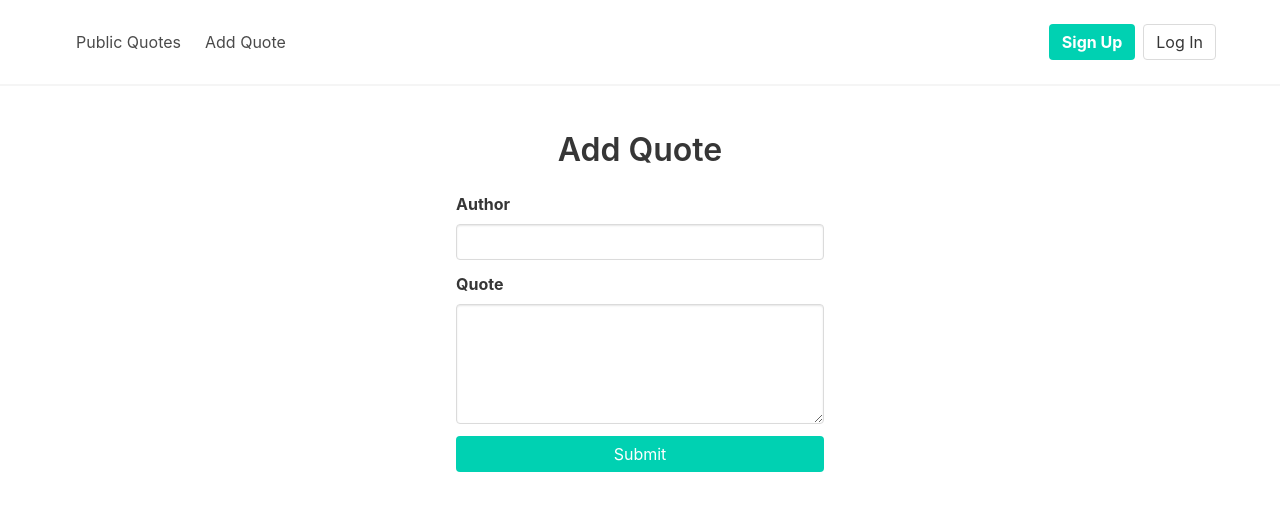
After one commit to vimtor/quotes-handlebars, a Node server app: page /quotes/add in a window 1280 px wide. The commit adds this page. Shown: the top 511 px of the page. Run offline with Node 20, Linux system fonts and the light colour scheme; some libraries are stand-ins or nearby versions.

```diff
--- a/routes/quotes.js
+++ b/routes/quotes.js
@@ -1,29 +1,47 @@
 const express = require('express');
+const mongoose = require('mongoose');
 const router = express.Router();
+
+require('../models/Quote');
+const Quote = mongoose.model('Quote');
 
 router.get('/add', (req, res) => {
     res.render('quotes/add.hbs');
 });
 
 router.post('/add', (req, res) => {
-    const errors = [];
     const {author, quote} = req.body;
 
-    if (!author) {
-        errors.push({message: 'Please submit an author.'});
-    }
-
     if (!quote) {
-        errors.push({message: 'Quote cannot be empty.'});
-    }
-
-    if (errors.length > 0) {
         res.render('quotes/add.hbs', {
-            errors, author, quote
+            author,
+            quote,
+            messages: [
+                {
+                    text: 'Quote cannot be empty.',
+                    type: 'danger'
+                }
+            ]
         });
     }
     else {
-        res.render('quotes/add.hbs');
+        const newQuote = {
+            quote,
+            author: author !== '' ? author : undefined
+        };
+
+        new Quote(newQuote)
+            .save()
+            .then(quote => {
+                res.render('quotes/add.hbs', {
+                    messages: [
+                        {
+                            text: 'Quote added succesfully',
+                            type: 'success'
+                        }
+                    ]
+                });
+            });
     }
 });
 
--- a/views/partials/_navbar.hbs
+++ b/views/partials/_navbar.hbs
@@ -2,22 +2,23 @@
     <div class="container">
         <div class="navbar-menu">
             <div class="navbar-start">
-                <div class="navbar-item">
-                    <a href="/">
-                        <h1 class="title">Quotes</h1>
-                    </a>
-                </div>
+                <a href="/" class="navbar-item">
+                    Public Quotes
+                </a>
+                <a href="/quotes/add" class="navbar-item">
+                    Add Quote
+                </a>
             </div>
 
             <div class="navbar-end">
                 <div class="navbar-item">
                     <div class="buttons">
-                        <a href="/register" class="button is-primary">
+                        <a href="/users/register" class="button is-primary">
                             <strong>
                                 Sign Up
                             </strong>
                         </a>
-                        <a href="/login" class="button">
+                        <a href="/users/login" class="button">
                             Log In
                         </a>
                     </div>
--- a/views/partials/_quote.hbs
+++ b/views/partials/_quote.hbs
@@ -1,7 +1,7 @@
 <div class="card">
     <div class="card-content">
         <p class="title">
-            “{{text}}”
+            “{{quote}}”
         </p>
         <p class="subtitle">
             {{author}}
--- /dev/null
+++ b/views/quotes/add.hbs
@@ -0,0 +1,34 @@
+<h1 class="title has-text-centered">
+    Add Quote
+</h1>
+<div class="columns is-centered">
+    <div class="column is-4">
+        {{> _messages}}
+
+        <form action="/quotes/add" method="post">
+            <div class="field">
+                <label class="label">
+                    Author
+                </label>
+                <div class="control">
+                    <input class="input" type="text" name="author" value="{{author}}">
+                </div>
+            </div>
+            <div class="field">
+                <label class="label">
+                    Quote
+                </label>
+                <div class="control">
+                    <textarea class="textarea" name="quote">{{quote}}</textarea>
+                </div>
+            </div>
+            <div class="field">
+                <div class="control">
+                    <button class="button is-primary is-fullwidth">
+                        Submit
+                    </button>
+                </div>
+            </div>
+        </form>
+    </div>
+</div>
```
Also changed, not shown: views/index.hbs (+4 -11 lines).
